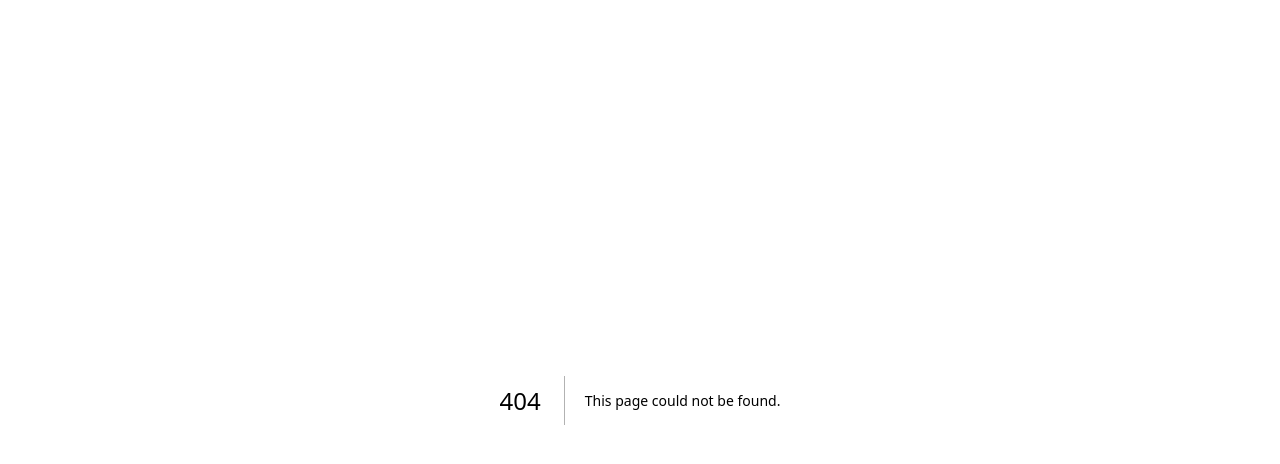
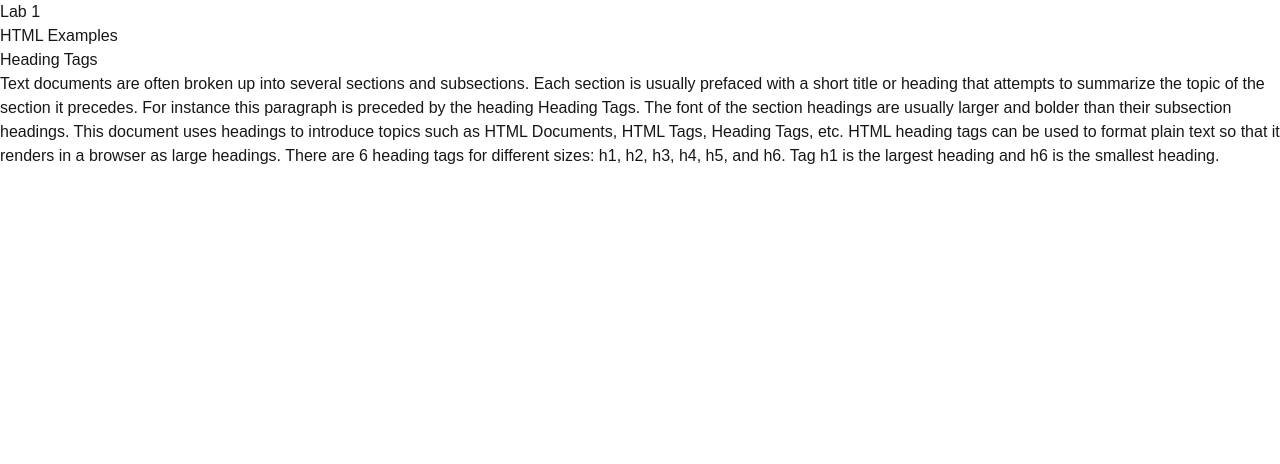
Before and after one commit to beyondparthiv/kambas-next-js, a Next.js app: page /Labs/Lab1 in a window 1280 px wide. Before the commit this address had no page. Shown: the top 464 px of the page. Built offline with nearby package versions, Linux system fonts and the light colour scheme.

Commit message:
Create Kambaz folder

```diff
--- /dev/null
+++ b/app/(Kambaz)/page.tsx
@@ -0,0 +1,7 @@
+export default function Kambaz() {
+return (
+    		<div>
+<h1>Kambaz</h1>
+</div>
+);
+}
--- /dev/null
+++ b/app/Labs/Lab1/page.tsx
@@ -0,0 +1,10 @@
+export default function Lab1() {
+  return (
+    <div id="wd-lab1">
+      <h2>Lab 1</h2>
+      <h3>HTML Examples</h3>
+      <div id="wd-h-tag">
+        <h4>Heading Tags</h4>
+            Text documents are often broken up into several sections and subsections. Each section is usually prefaced with a short title or heading that attempts to summarize the topic of the section it precedes. For instance this paragraph is preceded by the heading Heading Tags. The font of the section headings are usually larger and bolder than their subsection headings. This document uses headings to introduce topics such as HTML Documents, HTML Tags, Heading Tags, etc. HTML heading tags can be used to format plain text so that it renders in a browser as large headings. There are 6 heading tags for different sizes: h1, h2, h3, h4, h5, and h6. Tag h1 is the largest heading and h6 is the smallest heading.
+      </div>
+    </div>);}
```
